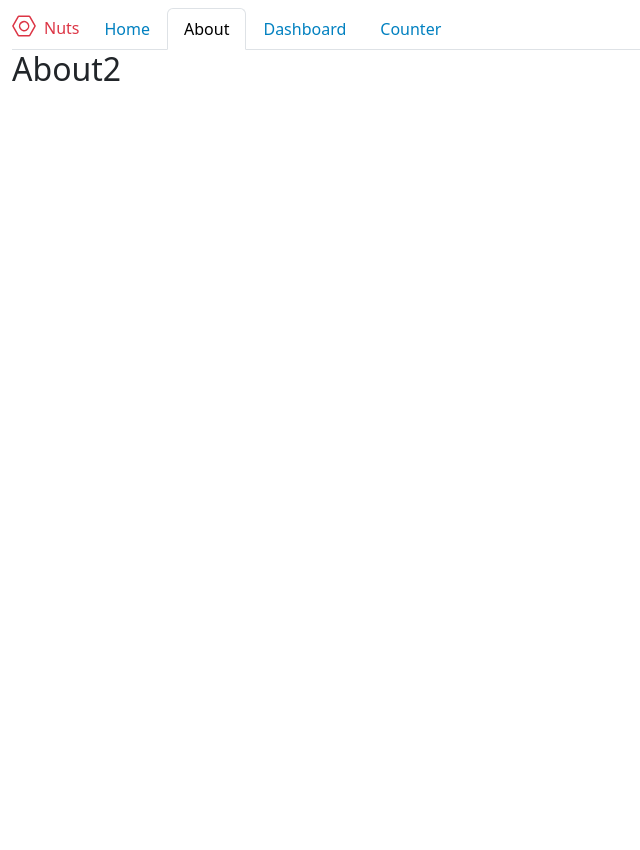
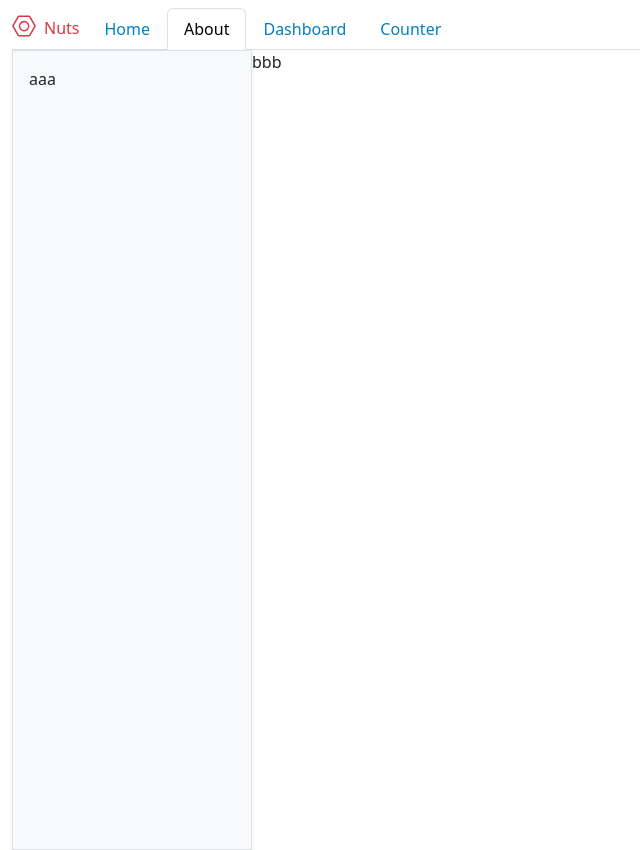
Before and after one commit to yeejlan/learning_stuff, a React (Create React App) app in the folder saga-app/: page /saga-app/about in a window 1280 px wide. Shown: the whole page, without its empty margins (0-640 px from the left). Before the commit the page ends 800 px from the top, so only its background shows below. Built offline with nearby package versions, Linux system fonts and the light colour scheme.

Commit message:
add pages

```diff
--- a/saga-app/src/style.scss
+++ b/saga-app/src/style.scss
@@ -12,3 +12,15 @@ $blue: rgb(0, 128, 192);
 .btn-primary:focus-wintin, .btn-outline-primary:focus-wintin {
     color: #fff;
 }
+
+
+.sidebar_left_panel {
+    min-width: 240px;
+    height: 100vh;
+}
+.sidebar_left_panel > li:hover{
+    background-color: rgba(130, 212, 245, 0.548);
+}
+.sidebar_left_panel {
+    padding: .5rem;
+}
--- a/saga-app/src/view/about.tsx
+++ b/saga-app/src/view/about.tsx
@@ -1,9 +1,10 @@
+import Sidebar from './common/sidebar';
 
 function About() {
   return (
-    <div>
-      <h2>About2</h2>
-    </div>
+    <>
+      <Sidebar />
+    </>
   );
 }
 
--- /dev/null
+++ b/saga-app/src/view/common/nopermission.jsx
@@ -0,0 +1,16 @@
+
+function NoPermission() {
+
+  return (
+<>
+  <h5 className='p-4'>No Permission.</h5>
+  <div className='px-4 py-2 text-secondary'>The furthest distance in the world</div>
+  <div className='px-4 py-2 text-secondary'>Is not between life and death</div>
+  <div className='px-4 py-2 text-secondary'>But when I stand in front of you</div>
+  <div className='px-4 py-2 text-secondary'>Yet you don't know that</div>
+  <div className='px-4 py-2 text-secondary'>I love you.</div>
+</>
+  );
+}
+
+export default NoPermission;
--- /dev/null
+++ b/saga-app/src/view/common/notfound.jsx
@@ -0,0 +1,12 @@
+
+function NotFound() {
+
+  return (
+<>
+  <h5 className='p-4'>Page Not Found.</h5>
+  <span className='p-4 text-secondary'>Take it easy, everything will flow.</span>
+</>
+  );
+}
+
+export default NotFound;
--- /dev/null
+++ b/saga-app/src/view/common/sidebar.jsx
@@ -0,0 +1,30 @@
+import { Nav } from 'react-bootstrap';
+import {
+  Switch,
+  Route,
+  useLocation,
+  Link,
+} from "react-router-dom";
+import classnames from 'classnames';
+
+function Sidebar(props) {
+
+  const location = useLocation();
+  return (
+<>
+  <div className={classnames('d-flex')} >
+      <div className={classnames('col=auto')}>
+        <div className={classnames('sidebar_left_panel', 'd-flex', 'flex-column', 'flex-shrink-0', 'p-3', 'bg-light',
+          'border', 'shadow-sm')}>
+          aaa
+        </div>
+      </div>
+      <div className={classnames('sidebar_right_panel', 'col')}>
+        bbb
+      </div>
+  </div>
+</>
+  );
+}
+
+export default Sidebar;
--- /dev/null
+++ b/saga-app/src/view/common/welcome.jsx
@@ -0,0 +1,12 @@
+
+function Welcome() {
+
+  return (
+<>
+  <h5 className='p-4'>Welcome.</h5>
+  <span className='p-4 text-secondary'>You might want talk to your system administrator if this is the only page you can see.</span>
+</>
+  );
+}
+
+export default Welcome;
--- a/saga-app/src/view/home.jsx
+++ b/saga-app/src/view/home.jsx
@@ -2,6 +2,9 @@ import { useSelector, useDispatch } from 'react-redux'
 //import deepEqual from 'fast-deep-equal'
 import { shallowEqual } from 'react-redux'
 import { Button } from 'react-bootstrap';
+import Welcome from 'view/common/welcome';
+import NotFound from 'view/common/notfound';
+import NoPermission from 'view/common/nopermission';
 
 function Home() {
   console.log("render home");
@@ -14,7 +17,9 @@ function Home() {
 
   return (
     <div>
-      <h2>Current user id: {user.userid}</h2>
+      <Welcome />
+      {/*<Welcome />*/}
+      <h2 className='pt-4'>Current user id: {user.userid}</h2>
       <Button variant="outline-primary" onClick={login}>login</Button>
     </div>
   );
```
